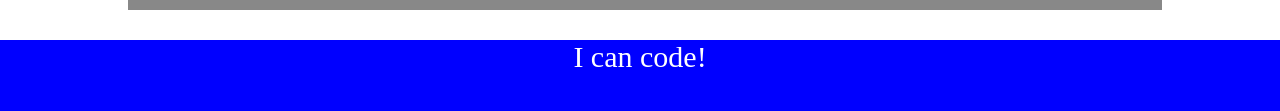
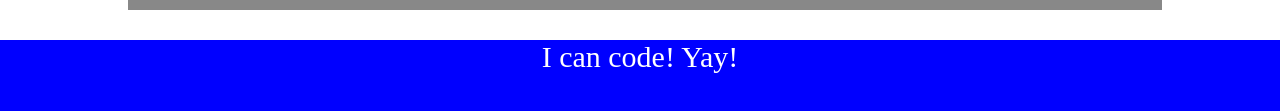
Before and after one commit to katychillingworth/Prework-Study-Guide, a plain HTML site: page prework-study-guide/index.html in a window 1280 px wide. Shown: the part 773-884 px from the top of the page. Drawn offline with Linux system fonts and the light colour scheme.

Commit message:
Update index.html

```diff
--- a/prework-study-guide/index.html
+++ b/prework-study-guide/index.html
@@ -55,7 +55,7 @@
     </main>
 
     <footer>
-      <p>I can code!</p>
+      <p>I can code! Yay!</p>
     </footer>
     <script src="./assets/script.js"></script>
   </body>
```
